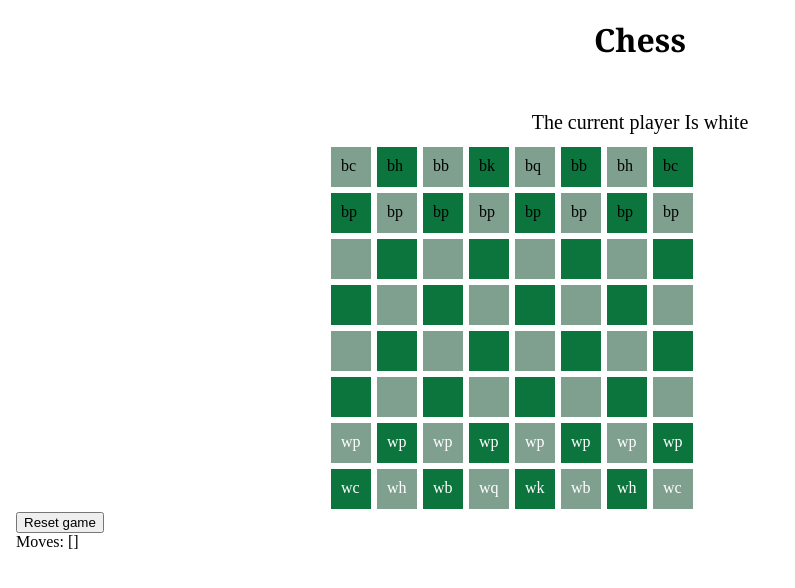
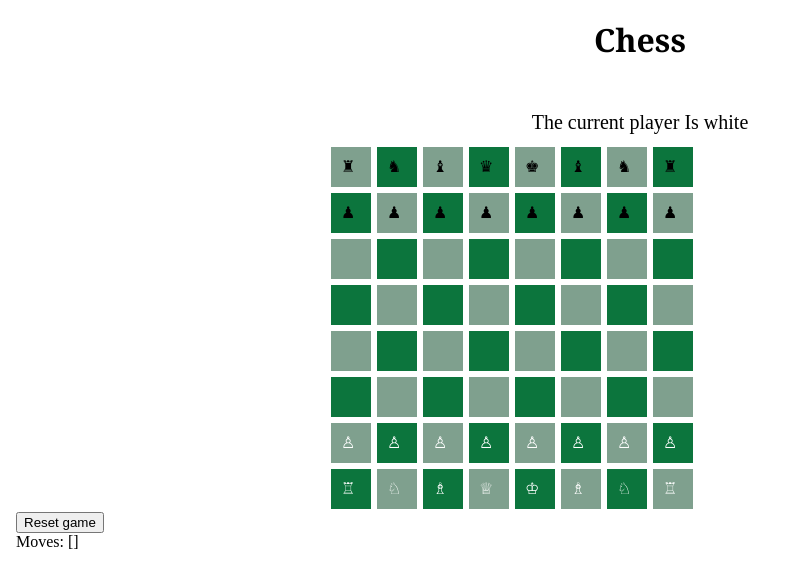
Before and after one commit to AidanSidebottom/cs-30-vue-project-1, a Vue app: page / in a window 1280 px wide. Shown: the top 588 px of the page, without its empty margins (0-795 px from the left). Built offline with nearby package versions, Linux system fonts and the light colour scheme.

Commit message:
made the array objects

```diff
--- a/src/components/Header.vue
+++ b/src/components/Header.vue
@@ -13,6 +13,10 @@ so no <script> section is needed-->
 	font-weight: bold;
 	text-align: center;
 	padding: 10px;
+	border-radius: 1px;
+	border-block: 10px;
+	border: 10px;
+	border-color: black;
 
 }
 </style>
--- a/src/components/board.vue
+++ b/src/components/board.vue
@@ -7,19 +7,33 @@ const player = ref('white')
 const movesList = ref([])
 let holding = false;
 let choosePeice;
+const br = {name:"Black Rook",color:"blackPcs",symbol:"♜"}
+const bh = {name:"Black Horse",color:"blackPcs",symbol:"♞"}
+const bb = {name:"Black Bishop",color:"blackPcs",symbol:"♝"}
+const bk = {name:"Black King",color:"blackPcs",symbol:"♚"}
+const bq = {name:"Black Queen",color:"blackPcs",symbol:"♛"}
+const bp = {name:"Black Pawn",color:"blackPcs",symbol:"♟︎"}
+
+const wr = {name:"White Rook",color:"whitePcs",symbol:"♖"}
+const wh = {name:"White Horse",color:"whitePcs",symbol:"♘"}
+const wb = {name:"White Bishop",color:"whitePcs",symbol:"♗"}
+const wk = {name:"White King",color:"whitePcs",symbol:"♔"}
+const wq = {name:"White Queen",color:"whitePcs",symbol:"♕"}
+const wp = {name:"White Pawn",color:"whitePcs",symbol:"♙"}
+
 
 const board = ref([
-  ['bc','bh','bb','bk','bq','bb','bh','bc'],
-  ['bp','bp','bp','bp','bp','bp','bp','bp'],
+  [br,bh,bb,bq,bk,bb,bh,br],
+  [bp,bp,bp,bp,bp,bp,bp,bp],
   ['','','','','','','',''],
   ['','','','','','','',''],
   ['','','','','','','',''],
   ['','','','','','','',''],
-  ['wp','wp','wp','wp','wp','wp','wp','wp'],
-  ['wc','wh','wb','wq','wk','wb','wh','wc'],
+  [wp,wp,wp,wp,wp,wp,wp,wp],
+  [wr,wh,wb,wq,wk,wb,wh,wr],
 ])
+const tiles = (x,y)=>{
 
-const checker = (x,y)=>{
 if((x+y)%2==0){
     return 'white'
   }
@@ -27,14 +41,16 @@ if((x+y)%2==0){
     return 'black'
   }
 }
-
-const peices = (x,y)=>{
-if(board.value[x][y].charAt(0)=='b'){
-    return 'blackPcs'
-  }else{
-    return 'whitePcs'
-  }
-}
+// const legalMoves = (x,y) =>{
+//   if(choosePeice.name === "Black Rook"){
+//      if (x===x&&y!=y||y===y&&x!=x){
+//        return true
+//      }else{
+//        alert('invalid move');
+//        return false
+//      }
+//   }
+// }
 
 const turn = (x,y)=>{
   if(holding===false){
@@ -42,33 +58,25 @@ const turn = (x,y)=>{
     board.value[x][y] = '';
     holding=true
   }else{
-    //if(moveSaftey(x,y,choosePeice)===true){
     player.value = player.value === 'white'? 'black' :'white'
     board.value[x][y]=choosePeice
     holding=false;
-    movesList.value.push(choosePeice+' '+x+' '+y)
-    //}
+    movesList.value.push(board.value[x][y].name+' '+x+' '+y)
   }
   return
 }
 
-// const moveSafety = (x,y,peice)=>{
-//   if(peice){
-//     return true;
-//   }
-// }
-
 const resetGame = ()=>{
   board.value =
   [
-  ['br','bh','bb','bq','bk','bb','bh','br'],
-  ['bp','bp','bp','bp','bp','bp','bp','bp'],
+  [br,bh,bb,bq,bk,bb,bh,br],
+  [bp,bp,bp,bp,bp,bp,bp,bp],
   ['','','','','','','',''],
   ['','','','','','','',''],
   ['','','','','','','',''],
   ['','','','','','','',''],
-  ['wp','wp','wp','wp','wp','wp','wp','wp'],
-  ['wr','wh','wb','wq','wk','wb','wh','wr'],
+  [wp,wp,wp,wp,wp,wp,wp,wp],
+  [wr,wh,wb,wq,wk,wb,wh,wr],
 ];
 player.value='white';
 holding=false;
@@ -93,14 +101,14 @@ choosePeice=[]
           v-for="(cell, y) in row"
           :key="y"
           @click="turn(x,y)"
-          v-bind:class="checker(x,y)"
+          v-bind:class="tiles(x,y)"
 
 
         >
           <div
-           v-bind:class="peices(x,y)"
+           v-bind:class="board[x][y].color"
            >
-          {{board[x][y]}}
+          {{board[x][y].symbol}}
           </div>
         </div>
       </div>
```
